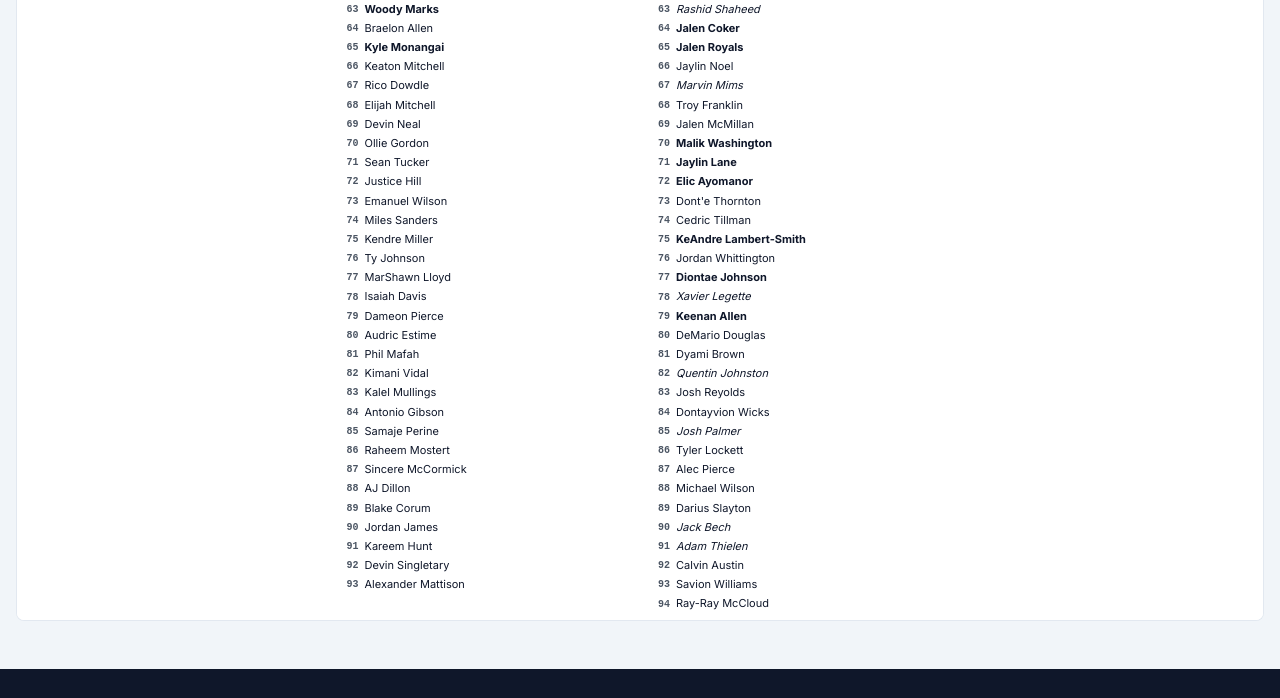
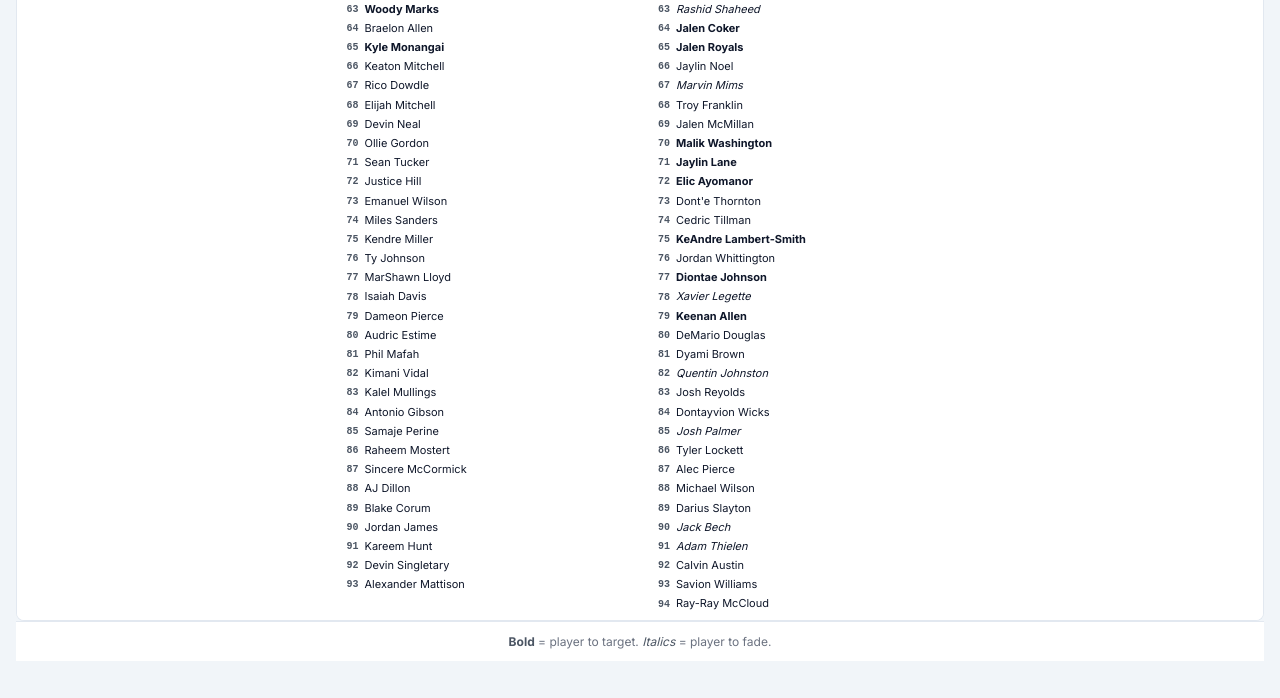
Before and after one commit to Alt0Pal0/Gretch-2025-Rankings, a plain HTML site: page index.html in a window 1280 px wide. Shown: the part 1279-1977 px from the top of the page. Drawn offline with Linux system fonts and the light colour scheme.

Commit message:
hello world

```diff
--- a/index.html
+++ b/index.html
@@ -397,6 +397,35 @@
                 padding: 0.875rem 1rem;
             }
         }
+
+        /* LEGEND */
+        .legend {
+            background: var(--ss-white);
+            padding: 0.75rem 1rem;
+            text-align: center;
+            font-size: 0.75rem;
+            color: var(--ss-text-muted);
+            border-top: 1px solid var(--ss-border);
+            max-width: 1400px;
+            margin: 0 auto;
+        }
+
+        .legend-bold {
+            font-weight: 700;
+            color: var(--ss-text-secondary);
+        }
+
+        .legend-italic {
+            font-style: italic;
+            color: var(--ss-text-secondary);
+        }
+
+        @media (max-width: 768px) {
+            .legend {
+                font-size: 0.6875rem;
+                padding: 0.5rem 0.75rem;
+            }
+        }
     </style>
 </head>
 <body>
@@ -452,6 +481,11 @@
                     <!-- TE players will be loaded here -->
                 </div>
             </div>
+        </div>
+
+        <!-- Legend -->
+        <div class="legend">
+            <span class="legend-bold">Bold</span> = player to target. <span class="legend-italic">Italics</span> = player to fade.
         </div>
     </main>
 
```
